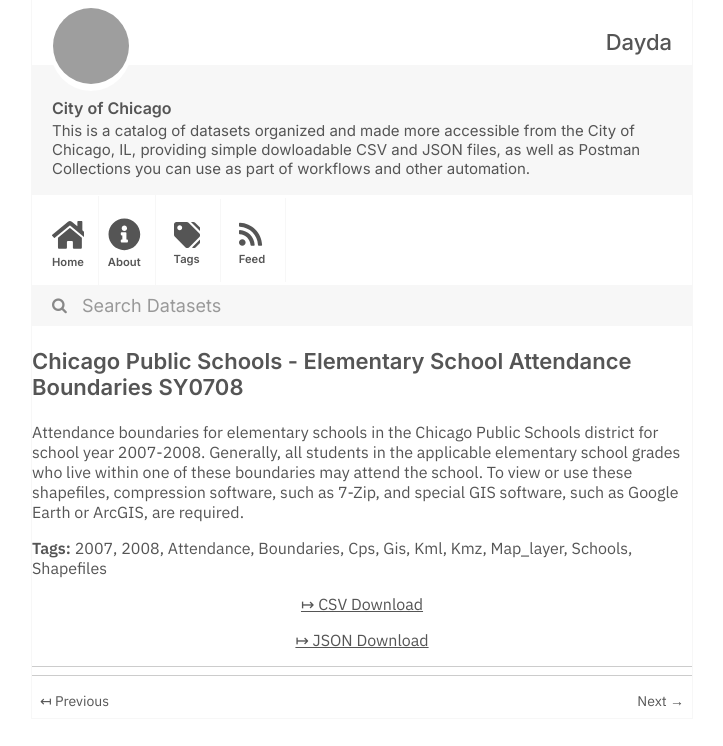
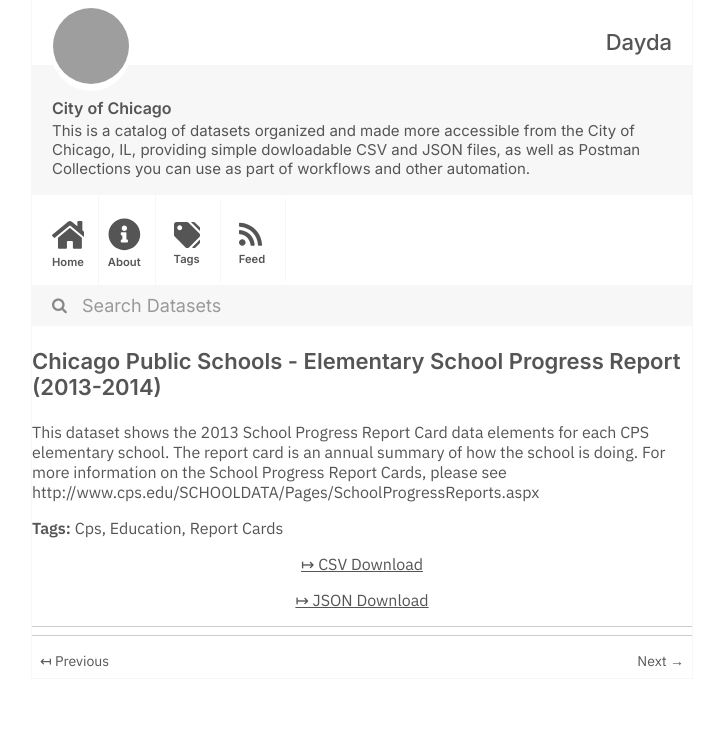
Before and after one commit to dayda-entities/city-of-chicago, a Jekyll site: the page built from _posts/2020-11-10-chicago-public-schools-element.md, in a window 1280 px wide, cut to the strip 0-746 px from the top of the page. Shown: the whole strip, without its empty margins (278-1001 px from the left). Built offline with Jekyll 4.4.1, drawn with Linux system fonts in a browser that asks for light colours; grey boxes are pictures that could not be loaded.

Commit message:
Publish Data

```diff
--- a/_posts/2020-11-10-chicago-public-schools-element.md
+++ b/_posts/2020-11-10-chicago-public-schools-element.md
@@ -1,28 +1,20 @@
 ---
-title: Chicago Public Schools - Elementary School Attendance Boundaries SY0708
-created: '2020-11-10T16:55:18.190548'
-modified: '2020-11-10T16:55:18.190559'
+title: Chicago Public Schools - Elementary School Progress Report (2013-2014)
+created: '2020-11-10T16:55:26.791086'
+modified: '2020-11-10T16:55:26.791096'
 state: active
 type: dataset
 tags:
-  - '2007'
-  - '2008'
-  - Attendance
-  - Boundaries
   - Cps
-  - Gis
-  - Kml
-  - Kmz
-  - Map_layer
-  - Schools
-  - Shapefiles
+  - Education
+  - Report Cards
 groups:
   - Local Government
 csv_url: >-
-  https://data.cityofchicago.org/api/views/xyyf-bnfu/rows.csv?accessType=DOWNLOAD
+  https://data.cityofchicago.org/api/views/tj8h-mnuv/rows.csv?accessType=DOWNLOAD
 json_url: >-
-  https://data.cityofchicago.org/api/views/xyyf-bnfu/rows.json?accessType=DOWNLOAD
+  https://data.cityofchicago.org/api/views/tj8h-mnuv/rows.json?accessType=DOWNLOAD
 layout: post
 
 ---
-Attendance boundaries for elementary schools in the Chicago Public Schools district for school year 2007-2008. Generally, all students in the applicable elementary school grades who live within one of these boundaries may attend the school. To view or use these shapefiles, compression software, such as 7-Zip, and special GIS software, such as Google Earth or ArcGIS, are required.
+This dataset shows the 2013 School Progress Report Card data elements for each CPS elementary school. The report card is an annual summary of how the school is doing. For more information on the School Progress Report Cards, please see http://www.cps.edu/SCHOOLDATA/Pages/SchoolProgressReports.aspx
```
